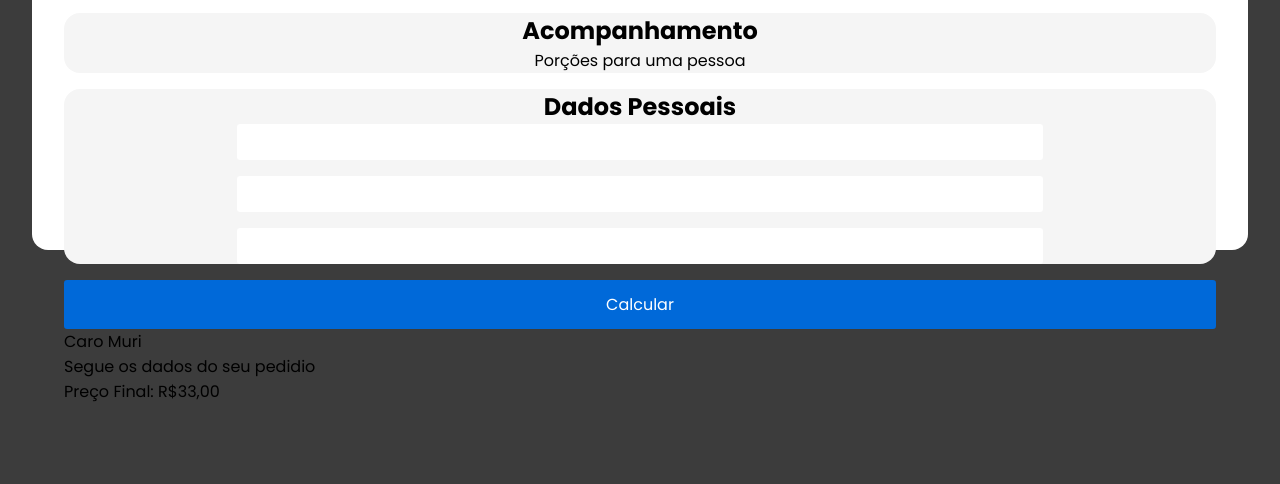
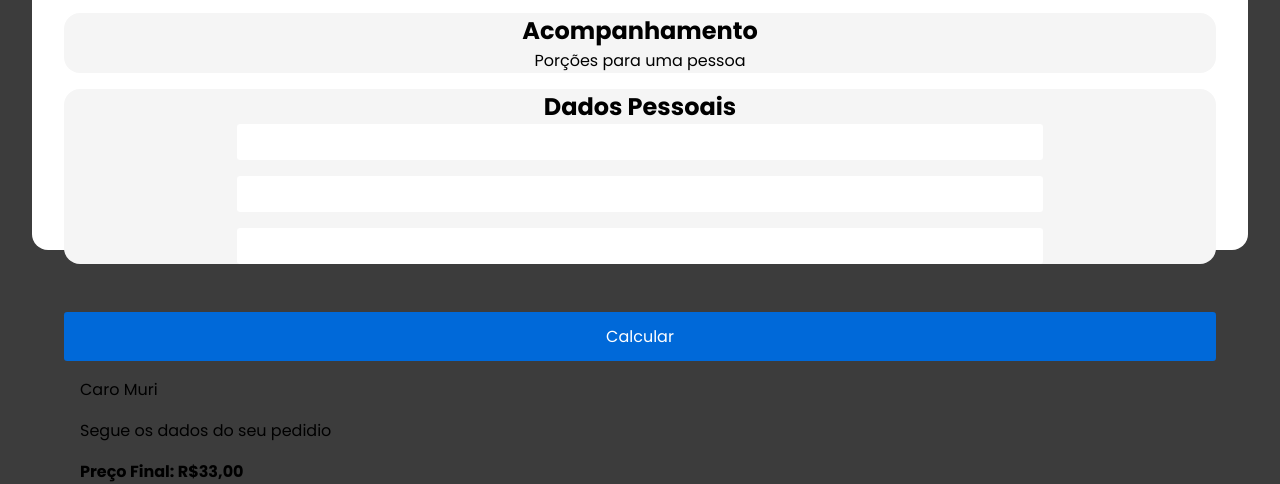
Before and after one commit to muriisantuss/2ndModuleModuleChapterOne-Menu, a website: page index.html in a window 1280 px wide. Shown: the part 582-1066 px from the top of the page. Before the commit the page ends 986 px from the top, so only its background shows below. Drawn offline with Linux system fonts and the light colour scheme.

Commit message:
closes #5, (feat): Task05 - Styling the project footer

```diff
--- a/index.html
+++ b/index.html
@@ -38,7 +38,7 @@
           <p>Caro Muri</p>
           <p>Segue os dados do seu pedidio</p>
         </div>
-        <span>Preço Final: R$33,00</span>
+        <span class="finalPrice">Preço Final: R$33,00</span>
       </footer>
     </div>
   </body>
--- a/style.css
+++ b/style.css
@@ -54,10 +54,19 @@ article .field input{
 button{
   background-color: #0069D9;
   color: white;
-
   width: 100%;
   border: none;
   padding: 0.75rem 0.75rem;
   border-radius: 0.2rem;
   font-size: 1rem;
+  margin-top: 2rem;
 }
+.footer{
+  display: grid;
+  gap: 1rem;
+  margin: 1rem;
+}
+.finalPrice{
+  font-weight: 700;
+  margin: 1rem
+}
```
